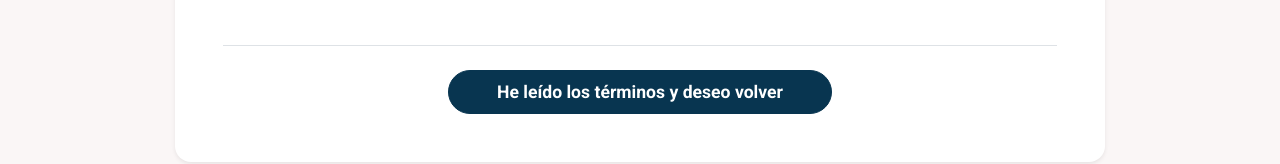
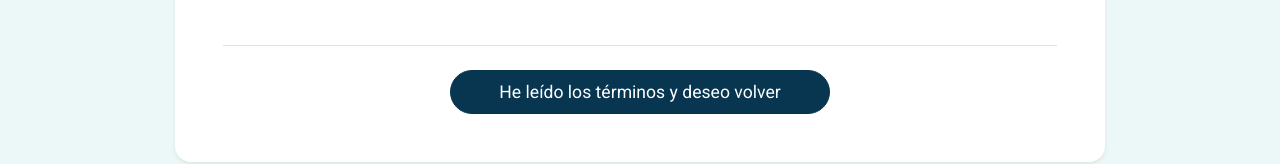
Before and after one commit to RecyclewareDAW/RecycleWare---ReactFronted, a React (Vite) app: page /terminos in a window 1280 px wide. Shown: the part 1415-1579 px from the top of the page. Built offline with nearby package versions, Linux system fonts and the light colour scheme.

Commit message:
Creando padding en variables del boton primary y quitando fondo establecido de terminos y condiciones para ser el default de la página

```diff
--- a/src/components/Home/Contacto.jsx
+++ b/src/components/Home/Contacto.jsx
@@ -78,7 +78,7 @@ export default function Contacto() {
             <div className="text-center mt-4">
               <button
                 type="submit"
-                className="btn btn-primary text-white px-5 py-2"
+                className="btn btn-primary"
               >
                 Enviar Mensaje
               </button>
--- a/src/pages/PaginaTerminos.jsx
+++ b/src/pages/PaginaTerminos.jsx
@@ -3,7 +3,7 @@ import Footer from '../components/Footer';
 
 export default function PaginaTerminosV2() {
     return (
-        <div className="bg-light">
+        <div>
             <Header />
             <main className="container py-5 flex-fill">
                 <div className="bg-white p-4 p-md-5 rounded-4 shadow-sm mx-auto col-lg-10">
@@ -65,7 +65,7 @@ export default function PaginaTerminosV2() {
                     </div>
 
                     <div className="text-center mt-5 pt-4 border-top">
-                        <button onClick={() => window.close()} className="btn btn-primary px-5 py-2 fw-bold rounded-pill">
+                        <button onClick={() => window.close()} className="btn btn-primary rounded-pill">
                             He leído los términos y deseo volver
                         </button>
                     </div>
--- a/src/scss/_variables.scss
+++ b/src/scss/_variables.scss
@@ -85,3 +85,7 @@ $box-shadow: 0px 0px 10px 0px $dark;
 .img-tarjeta {
     height: 14rem;
 }
+
+.btn-primary {
+    padding: 0.5rem 3rem;
+}
```
